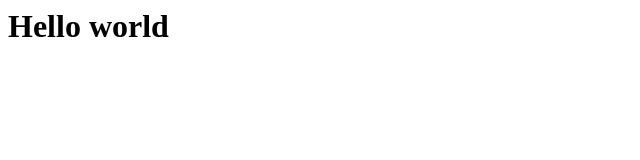
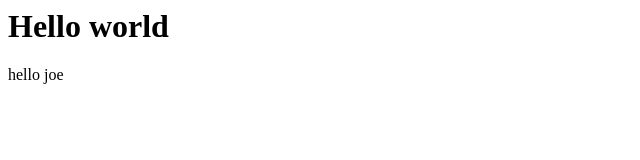
Before and after one commit to joekwok2017/test, a plain HTML site: page index.html in a window 1280 px wide. Shown: the full height of the page, 0-640 px from the left. Drawn offline with Linux system fonts and the light colour scheme.

Commit message:
Update index.html

```diff
--- a/index.html
+++ b/index.html
@@ -1 +1,2 @@
 <h1>Hello world</h1>
+<p>hello joe</p>
```
